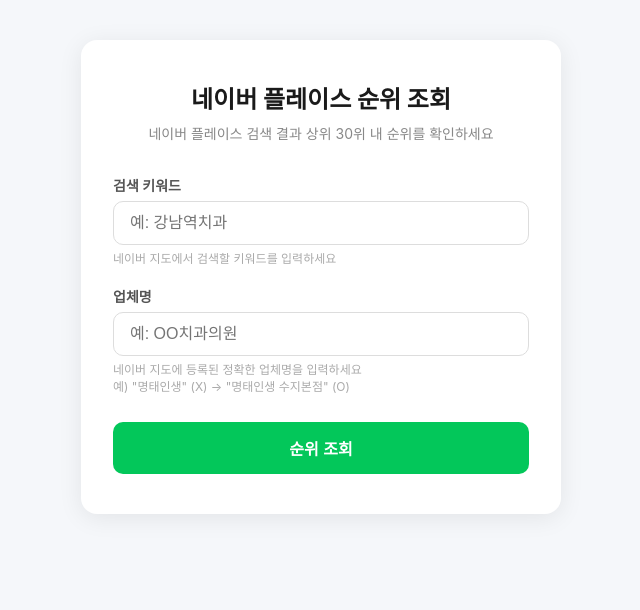
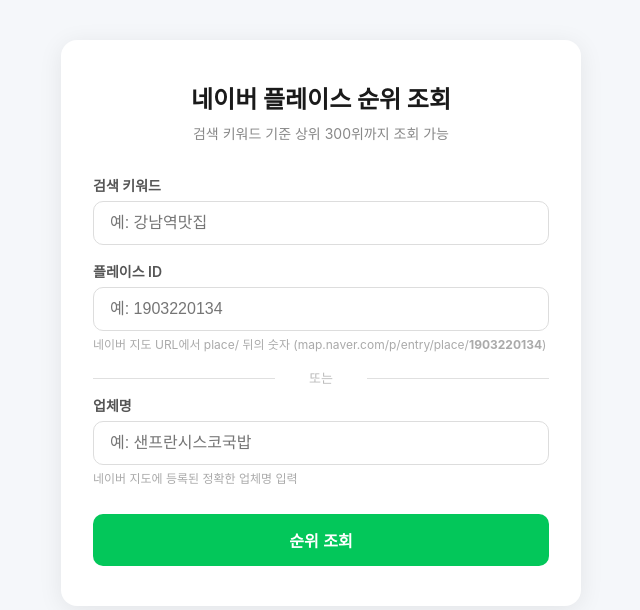
Before and after one commit to hjkim2557/naver-place-rank, a FastAPI app: page / in a window 1280 px wide. Shown: the top 610 px of the page, without its empty margins (319-959 px from the left). Run offline with FastAPI, Linux system fonts and the light colour scheme.

Commit message:
Major upgrade: 300 ranks, place ID search, save/review counts, GraphQL API, <1s speed

```diff
--- a/main.py
+++ b/main.py
@@ -15,15 +15,20 @@
 
 
 @app.post("/check")
-async def check(keyword: str = Form(...), place_name: str = Form(...)):
+async def check(
+    keyword: str = Form(...),
+    place_name: str = Form(""),
+    place_id: str = Form(""),
+):
     keyword = keyword.strip()
     place_name = place_name.strip()
+    place_id = place_id.strip()
 
-    if not keyword or not place_name:
+    if not keyword or (not place_name and not place_id):
         return JSONResponse(
-            {"rank": None, "message": "키워드와 업체명을 모두 입력해주세요."},
+            {"rank": None, "message": "키워드와 업체명 또는 플레이스 ID를 입력해주세요."},
             status_code=400,
         )
 
-    result = await check_rank(keyword, place_name)
+    result = await check_rank(keyword, place_name=place_name, place_id=place_id)
     return JSONResponse(result)
--- a/templates/index.html
+++ b/templates/index.html
@@ -5,143 +5,79 @@
     <meta name="viewport" content="width=device-width, initial-scale=1.0">
     <title>네이버 플레이스 순위 조회</title>
     <style>
-        * {
-            margin: 0;
-            padding: 0;
-            box-sizing: border-box;
-        }
+        * { margin: 0; padding: 0; box-sizing: border-box; }
         body {
             font-family: -apple-system, BlinkMacSystemFont, 'Segoe UI', Roboto, sans-serif;
-            background: #f5f7fa;
-            color: #333;
-            min-height: 100vh;
-            display: flex;
-            justify-content: center;
-            align-items: flex-start;
-            padding: 40px 16px;
+            background: #f5f7fa; color: #333;
+            min-height: 100vh; display: flex; justify-content: center;
+            align-items: flex-start; padding: 40px 16px;
         }
         .container {
-            background: #fff;
-            border-radius: 16px;
-            box-shadow: 0 4px 24px rgba(0, 0, 0, 0.08);
-            padding: 40px 32px;
-            max-width: 480px;
-            width: 100%;
+            background: #fff; border-radius: 16px;
+            box-shadow: 0 4px 24px rgba(0,0,0,0.08);
+            padding: 40px 32px; max-width: 520px; width: 100%;
         }
-        h1 {
-            font-size: 24px;
-            font-weight: 700;
-            text-align: center;
-            margin-bottom: 8px;
-            color: #1a1a1a;
+        h1 { font-size: 24px; font-weight: 700; text-align: center; margin-bottom: 8px; color: #1a1a1a; }
+        .subtitle { text-align: center; color: #888; font-size: 14px; margin-bottom: 32px; }
+        .form-group { margin-bottom: 16px; }
+        label { display: block; font-size: 14px; font-weight: 600; margin-bottom: 6px; color: #555; }
+        input[type="text"] {
+            width: 100%; padding: 12px 16px; border: 1.5px solid #ddd;
+            border-radius: 10px; font-size: 16px; transition: border-color 0.2s; outline: none;
         }
-        .subtitle {
-            text-align: center;
-            color: #888;
-            font-size: 14px;
-            margin-bottom: 32px;
+        input[type="text"]:focus { border-color: #03c75a; }
+        .hint { font-size: 12px; color: #aaa; margin-top: 4px; }
+        .divider {
+            text-align: center; color: #bbb; font-size: 13px;
+            margin: 8px 0; position: relative;
         }
-        .form-group {
-            margin-bottom: 20px;
+        .divider::before, .divider::after {
+            content: ''; position: absolute; top: 50%;
+            width: 40%; height: 1px; background: #e0e0e0;
         }
-        label {
-            display: block;
-            font-size: 14px;
-            font-weight: 600;
-            margin-bottom: 6px;
-            color: #555;
+        .divider::before { left: 0; }
+        .divider::after { right: 0; }
+        button {
+            width: 100%; padding: 14px; background: #03c75a; color: #fff;
+            border: none; border-radius: 10px; font-size: 16px; font-weight: 600;
+            cursor: pointer; transition: background 0.2s; margin-top: 12px;
         }
-        input[type="text"] {
-            width: 100%;
-            padding: 12px 16px;
-            border: 1.5px solid #ddd;
-            border-radius: 10px;
-            font-size: 16px;
-            transition: border-color 0.2s;
-            outline: none;
+        button:hover { background: #02b350; }
+        button:disabled { background: #a0d8b5; cursor: not-allowed; }
+        .result-box {
+            margin-top: 24px; padding: 24px; border-radius: 12px;
+            text-align: center; display: none;
         }
-        input[type="text"]:focus {
-            border-color: #03c75a;
+        .result-box.success { background: #e8f8ee; color: #1a1a1a; display: block; }
+        .result-box.not-found { background: #fff4e5; color: #e67e22; display: block; }
+        .result-box.error { background: #fde8e8; color: #e74c3c; display: block; }
+        .rank-number {
+            font-size: 56px; font-weight: 800; color: #03c75a;
+            display: block; margin-bottom: 4px;
         }
-        .hint {
-            font-size: 12px;
-            color: #aaa;
-            margin-top: 4px;
+        .rank-label { font-size: 16px; font-weight: 600; margin-bottom: 16px; display: block; }
+        .stats {
+            display: grid; grid-template-columns: 1fr 1fr 1fr;
+            gap: 12px; margin-top: 16px; text-align: center;
         }
-        button {
-            width: 100%;
-            padding: 14px;
-            background: #03c75a;
-            color: #fff;
-            border: none;
-            border-radius: 10px;
-            font-size: 16px;
-            font-weight: 600;
-            cursor: pointer;
-            transition: background 0.2s;
-            margin-top: 8px;
+        .stat-item {
+            background: #fff; border-radius: 10px; padding: 12px 8px;
+            box-shadow: 0 1px 4px rgba(0,0,0,0.06);
         }
-        button:hover {
-            background: #02b350;
+        .stat-value { font-size: 18px; font-weight: 700; color: #333; display: block; }
+        .stat-label { font-size: 11px; color: #999; margin-top: 4px; display: block; }
+        .place-name {
+            font-size: 14px; color: #666; margin-bottom: 4px; display: block;
         }
-        button:disabled {
-            background: #a0d8b5;
-            cursor: not-allowed;
+        .spinner { display: none; text-align: center; margin-top: 24px; }
+        .spinner.active { display: block; }
+        .spinner-circle {
+            width: 40px; height: 40px; border: 4px solid #e0e0e0;
+            border-top: 4px solid #03c75a; border-radius: 50%;
+            animation: spin 0.8s linear infinite; margin: 0 auto 12px;
         }
-        .result-box {
-            margin-top: 24px;
-            padding: 20px;
-            border-radius: 12px;
-            text-align: center;
-            font-size: 18px;
-            font-weight: 600;
-            display: none;
-        }
-        .result-box.success {
-            background: #e8f8ee;
-            color: #03c75a;
-            display: block;
-        }
-        .result-box.not-found {
-            background: #fff4e5;
-            color: #e67e22;
-            display: block;
-        }
-        .result-box.error {
-            background: #fde8e8;
-            color: #e74c3c;
-            display: block;
-        }
-        .rank-number {
-            font-size: 48px;
-            font-weight: 800;
-            display: block;
-            margin-bottom: 4px;
-        }
-        .spinner {
-            display: none;
-            text-align: center;
-            margin-top: 24px;
-        }
-        .spinner.active {
-            display: block;
-        }
-        .spinner-circle {
-            width: 40px;
-            height: 40px;
-            border: 4px solid #e0e0e0;
-            border-top: 4px solid #03c75a;
-            border-radius: 50%;
-            animation: spin 0.8s linear infinite;
-            margin: 0 auto 12px;
-        }
-        @keyframes spin {
-            to { transform: rotate(360deg); }
-        }
-        .spinner-text {
-            font-size: 14px;
-            color: #888;
-        }
+        @keyframes spin { to { transform: rotate(360deg); } }
+        .spinner-text { font-size: 14px; color: #888; }
         @media (max-width: 520px) {
             body { padding: 20px 12px; }
             .container { padding: 28px 20px; }
@@ -152,18 +88,23 @@
 <body>
     <div class="container">
         <h1>네이버 플레이스 순위 조회</h1>
-        <p class="subtitle">네이버 플레이스 검색 결과 상위 30위 내 순위를 확인하세요</p>
+        <p class="subtitle">검색 키워드 기준 상위 300위까지 조회 가능</p>
 
         <form id="rankForm">
             <div class="form-group">
                 <label for="keyword">검색 키워드</label>
-                <input type="text" id="keyword" name="keyword" placeholder="예: 강남역치과" required>
-                <p class="hint">네이버 지도에서 검색할 키워드를 입력하세요</p>
+                <input type="text" id="keyword" name="keyword" placeholder="예: 강남역맛집" required>
             </div>
             <div class="form-group">
+                <label for="place_id">플레이스 ID</label>
+                <input type="text" id="place_id" name="place_id" placeholder="예: 1903220134">
+                <p class="hint">네이버 지도 URL에서 place/ 뒤의 숫자 (map.naver.com/p/entry/place/<b>1903220134</b>)</p>
+            </div>
+            <div class="divider">또는</div>
+            <div class="form-group">
                 <label for="place_name">업체명</label>
-                <input type="text" id="place_name" name="place_name" placeholder="예: OO치과의원" required>
-                <p class="hint">네이버 지도에 등록된 정확한 업체명을 입력하세요<br>예) "명태인생" (X) → "명태인생 수지본점" (O)</p>
+                <input type="text" id="place_name" name="place_name" placeholder="예: 샌프란시스코국밥">
+                <p class="hint">네이버 지도에 등록된 정확한 업체명 입력</p>
             </div>
             <button type="submit" id="submitBtn">순위 조회</button>
         </form>
@@ -186,9 +127,13 @@
             e.preventDefault();
 
             const keyword = document.getElementById('keyword').value.trim();
+            const placeId = document.getElementById('place_id').value.trim();
             const placeName = document.getElementById('place_name').value.trim();
 
-            if (!keyword || !placeName) return;
+            if (!keyword || (!placeId && !placeName)) {
+                alert('키워드와 플레이스 ID 또는 업체명을 입력해주세요.');
+                return;
+            }
 
             submitBtn.disabled = true;
             spinner.classList.add('active');
@@ -198,18 +143,33 @@
             try {
                 const formData = new FormData();
                 formData.append('keyword', keyword);
+                formData.append('place_id', placeId);
                 formData.append('place_name', placeName);
 
-                const response = await fetch('/check', {
-                    method: 'POST',
-                    body: formData,
-                });
-
+                const response = await fetch('/check', { method: 'POST', body: formData });
                 const data = await response.json();
 
                 if (data.rank !== null) {
                     resultBox.className = 'result-box success';
-                    resultBox.innerHTML = `<span class="rank-number">${data.rank}위</span>${data.message}`;
+                    resultBox.innerHTML = `
+                        <span class="place-name">${data.name || ''}</span>
+                        <span class="rank-number">${data.rank}<span style="font-size:24px">위</span></span>
+                        <span class="rank-label">"${keyword}" 검색 결과</span>
+                        <div class="stats">
+                            <div class="stat-item">
+                                <span class="stat-value">${data.save_count || '-'}</span>
+                                <span class="stat-label">저장수</span>
+                            </div>
+                            <div class="stat-item">
+                                <span class="stat-value">${data.blog_review || '-'}</span>
+                                <span class="stat-label">블로그 리뷰</span>
+                            </div>
+                            <div class="stat-item">
+                                <span class="stat-value">${data.visitor_review || '-'}</span>
+                                <span class="stat-label">방문자 리뷰</span>
+                            </div>
+                        </div>
+                    `;
                 } else {
                     resultBox.className = 'result-box not-found';
                     resultBox.textContent = data.message;
```
Also changed, not shown: rank_checker.py (+29 -17 lines).
